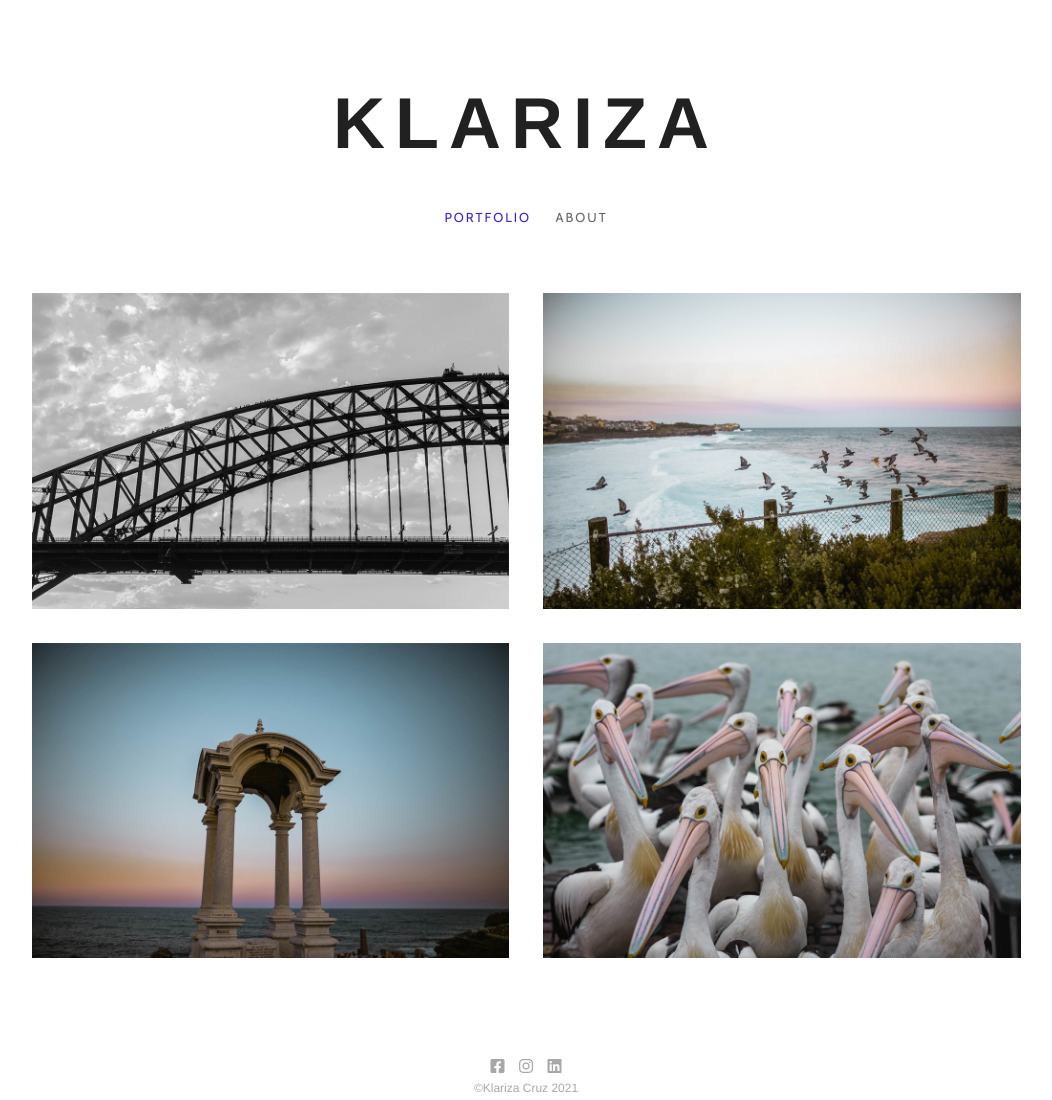
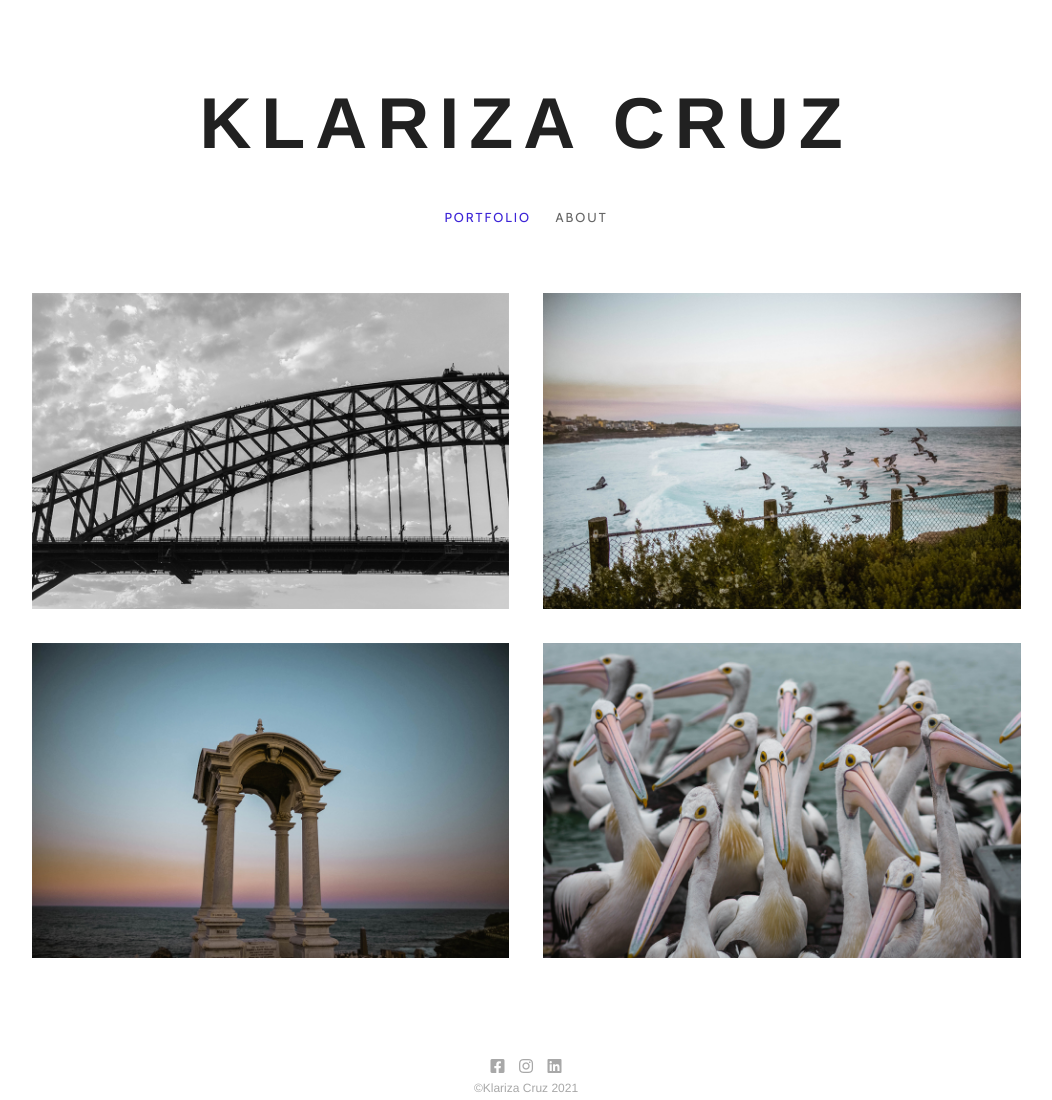
Before and after one commit to penquinking/klarizacruz, a plain HTML site: page index.html in a window 1280 px wide. Shown: the whole page, without its empty margins (114-1166 px from the left). Drawn offline with nearby package versions, Linux system fonts and the light colour scheme.

Commit message:
change h1

```diff
--- a/index.html
+++ b/index.html
@@ -24,7 +24,7 @@
 <body>
 	<header class="container">
 		<div id="bg-toggle"><a href="#" onclick="toggleNav()"><i id="icon" class="fas fa-bars"></i></a></div>
-		<h1>Klariza</h1>
+		<h1>Klariza Cruz</h1>
 		<nav id="nav">
 			<ul id="nav-list">
 				<li><a href="#" class="current" >Portfolio</a></li>
```
